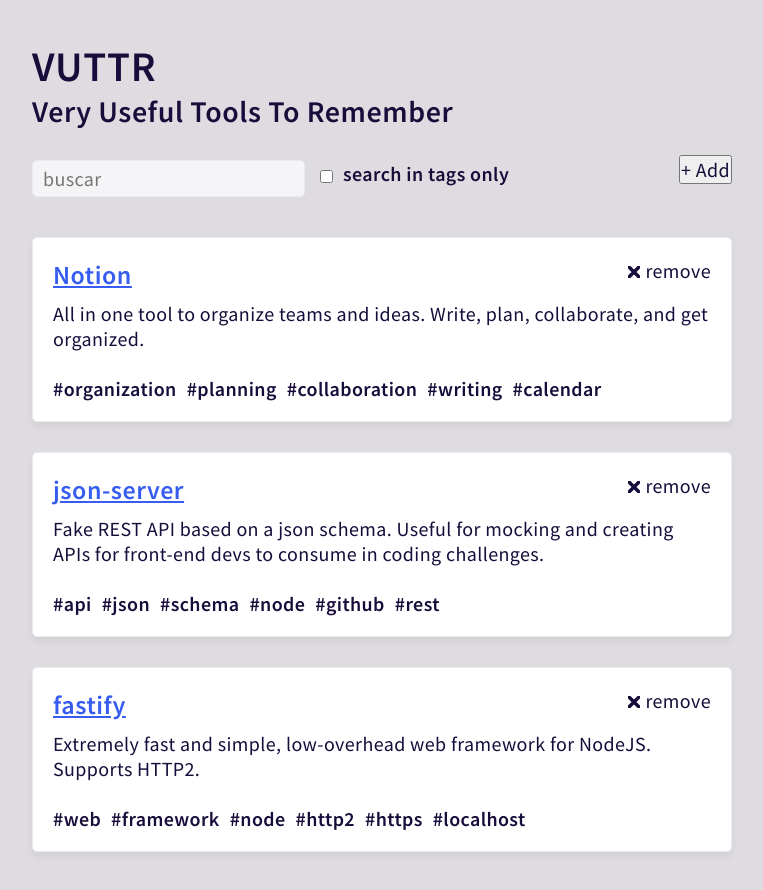
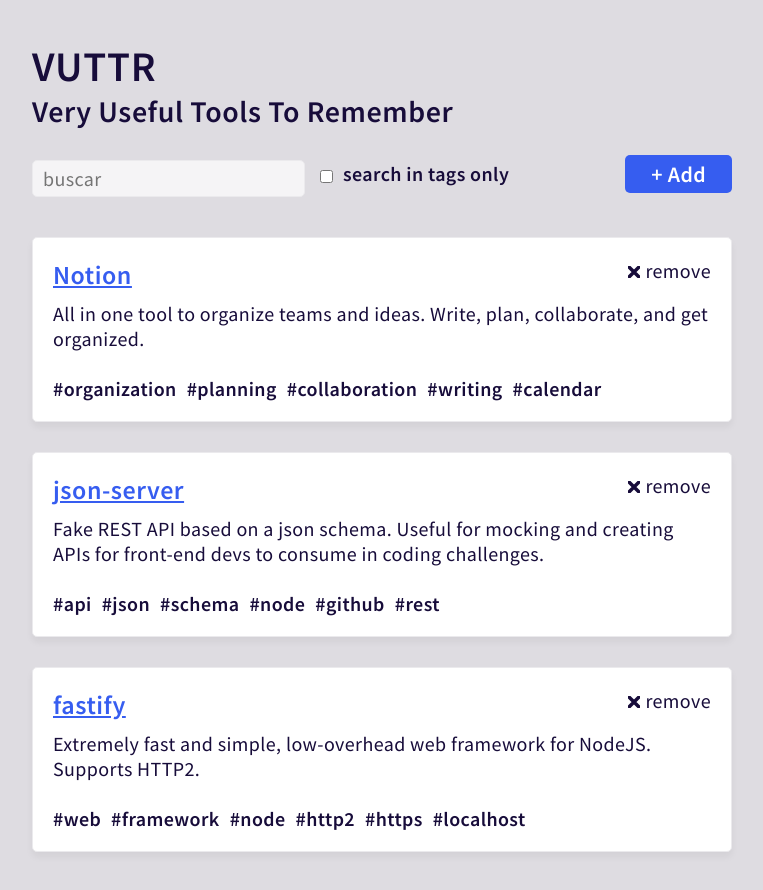
Before and after one commit to caiquegiovannini/vuttr, a React (Create React App) app: page / in a window 1280 px wide. Shown: the top 890 px of the page, without its empty margins (258-1021 px from the left). Built offline with nearby package versions, Linux system fonts and the light colour scheme.

Commit message:
change button element to button component

```diff
--- a/src/Pages/Home/index.jsx
+++ b/src/Pages/Home/index.jsx
@@ -3,6 +3,7 @@
 import Tool from '../../components/Tool';
 import AddNewTool from '../../components/AddNewTool';
 import Input from '../../components/Input';
+import Button from '../../components/Button';
 
 import './Home.css';
 
@@ -63,13 +64,12 @@
           />
         </div>
 
-        <button
-          type="button"
+        <Button
           className="button button--add"
           onClick={handleAddNewTool}
         >
           + Add
-        </button>
+        </Button>
       </div>
 
       {tools && (
```
